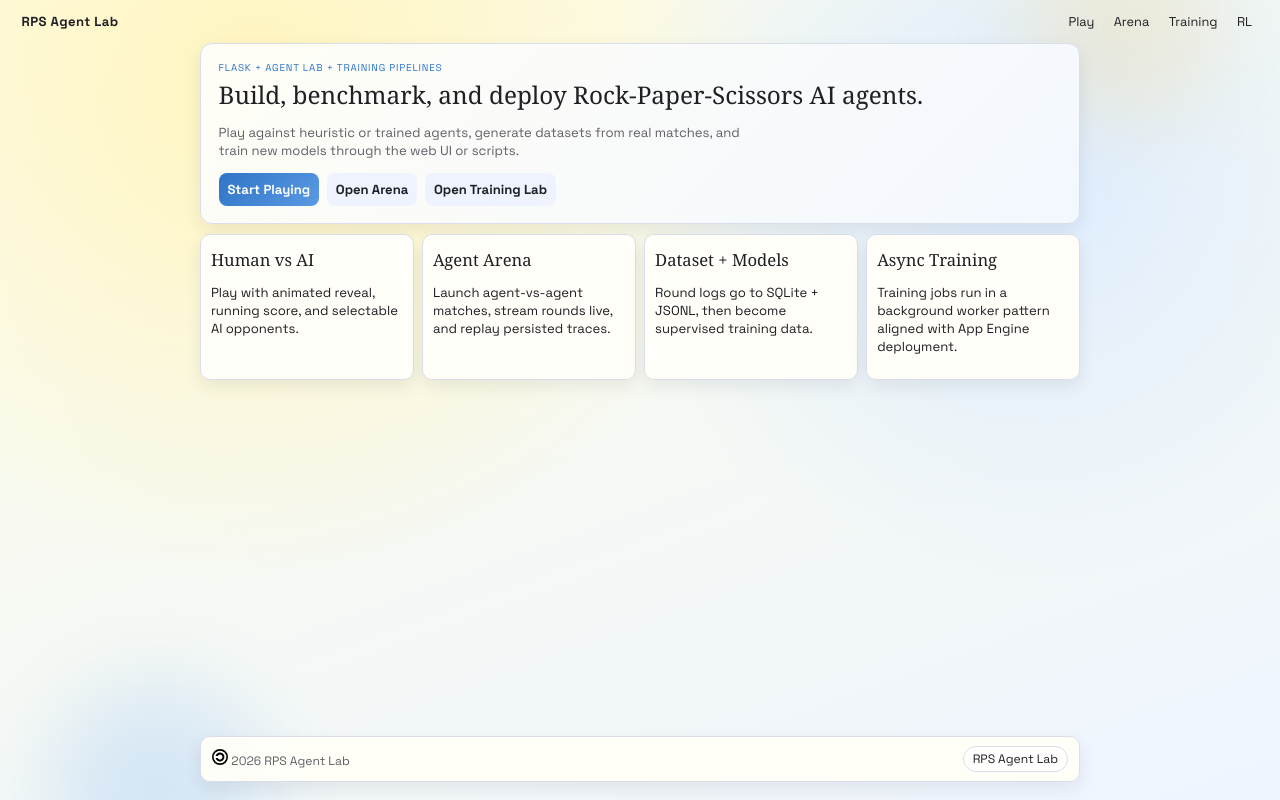
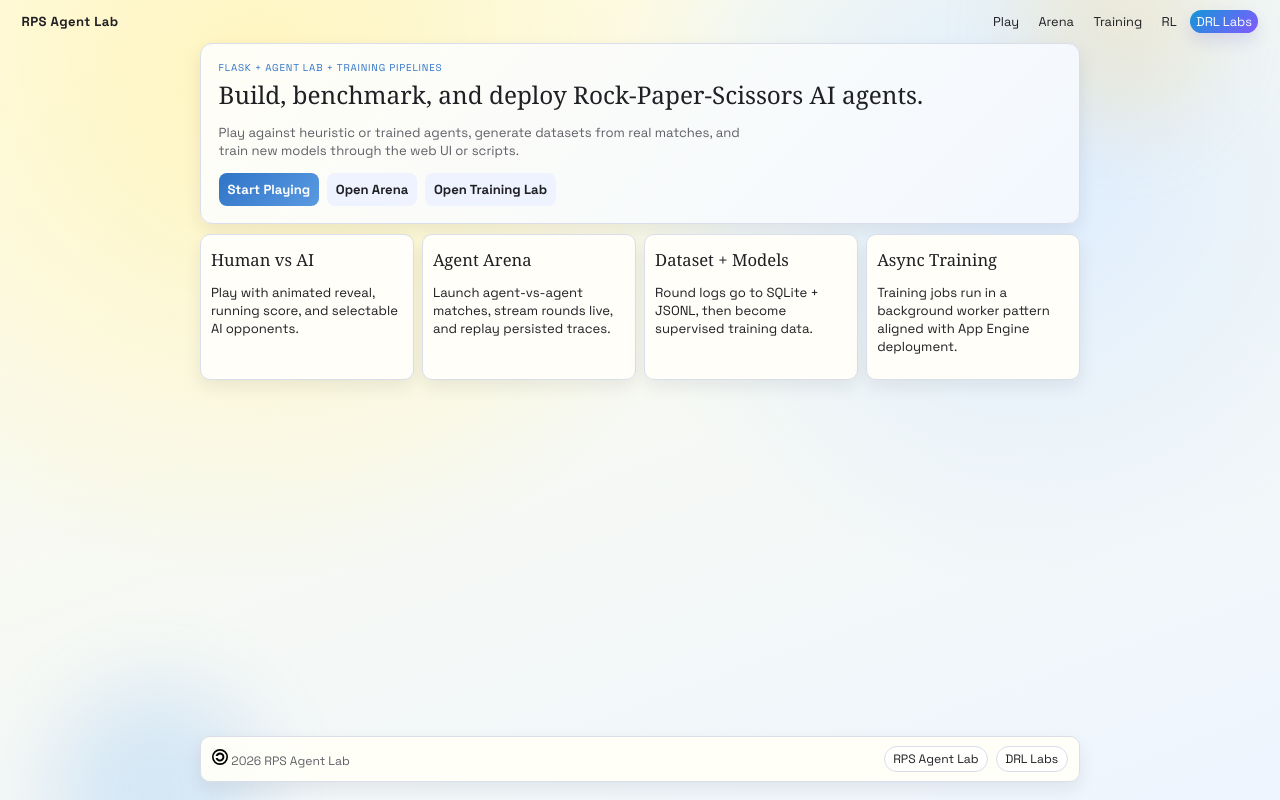
Before and after one commit to davidabelin/rps, a Flask app: page / in a window 1280 px wide. Run offline with Flask 3, Linux system fonts and the light colour scheme; some web fonts are replaced.

Commit message:
RPS All-Alone sub-app service to the **DRL Labs** uber-app
- Add configurable `DRL_HOME_URL` support with a local default back to DRL.
- Add `DRL Labs` header/footer navigation.
- Set cloud `DRL_HOME_URL` in `app.drl.yaml`.
- Cover the DRL return link in page tests.

```diff
--- a/app.drl.yaml
+++ b/app.drl.yaml
@@ -11,5 +11,6 @@ env_variables:
   ROUND_EVENT_LOGGING_MODE: auto
   LATENCY_EVENT_LOGGING_MODE: off
   AGENT_MATCH_DEFAULT_ROUNDS: "50"
+  DRL_HOME_URL: https://deeprl-031026.wm.r.appspot.com/
 
 service_account: administrator@deeprl-031026.iam.gserviceaccount.com
--- a/rps_web/__init__.py
+++ b/rps_web/__init__.py
@@ -96,6 +96,7 @@ def create_app(config: dict | None = None) -> Flask:
         ROUND_EVENT_LOGGING_MODE=os.getenv("ROUND_EVENT_LOGGING_MODE", "auto"),
         LATENCY_EVENT_LOGGING_MODE=os.getenv("LATENCY_EVENT_LOGGING_MODE", "on"),
         AGENT_MATCH_DEFAULT_ROUNDS=int(os.getenv("AGENT_MATCH_DEFAULT_ROUNDS", "50")),
+        DRL_HOME_URL=os.getenv("DRL_HOME_URL", "http://127.0.0.1:5000/"),
     )
     if config:
         app.config.update(config)
@@ -147,4 +148,10 @@ def create_app(config: dict | None = None) -> Flask:
     app.register_blueprint(rl_bp)
     app.extensions["rl_jobs"] = RLJobManager(repository, models_dir=app.config["MODELS_DIR"])
 
+    @app.context_processor
+    def inject_shared_links() -> dict[str, str]:
+        """Expose parent-lab navigation without coupling this app to DRL routes."""
+
+        return {"drl_home_url": str(app.config.get("DRL_HOME_URL", "")).strip()}
+
     return app
--- a/rps_web/static/css/theme.css
+++ b/rps_web/static/css/theme.css
@@ -83,6 +83,16 @@ body {
 
 .site-nav a:hover {
   background: rgba(47, 116, 199, 0.12);
+}
+
+.site-nav .nav-return {
+  color: #fff;
+  background: linear-gradient(135deg, #1197d8, #8459ff);
+  box-shadow: 0 8px 16px rgba(79, 73, 202, 0.14);
+}
+
+.site-nav .nav-return:hover {
+  background: linear-gradient(135deg, #0f8dcc, #7650ee);
 }
 
 .page {
--- a/rps_web/templates/base.html
+++ b/rps_web/templates/base.html
@@ -22,6 +22,9 @@
         <a href="{{ url_for('main.arena_page') }}">Arena</a>
         <a href="{{ url_for('main.training_page') }}">Training</a>
         <a href="{{ url_for('main.rl_page') }}">RL</a>
+        {% if drl_home_url %}
+        <a class="nav-return" href="{{ drl_home_url }}">DRL Labs</a>
+        {% endif %}
       </nav>
     </header>
     <main class="page">
@@ -35,6 +38,9 @@
         </p>
         <nav class="footer-links" aria-label="RPS footer">
           <a href="{{ url_for('main.home') }}">RPS Agent Lab</a>
+          {% if drl_home_url %}
+          <a href="{{ drl_home_url }}">DRL Labs</a>
+          {% endif %}
         </nav>
       </div>
     </footer>
```
Also changed, not shown: tests/test_pages.py (+3 -0 lines).
